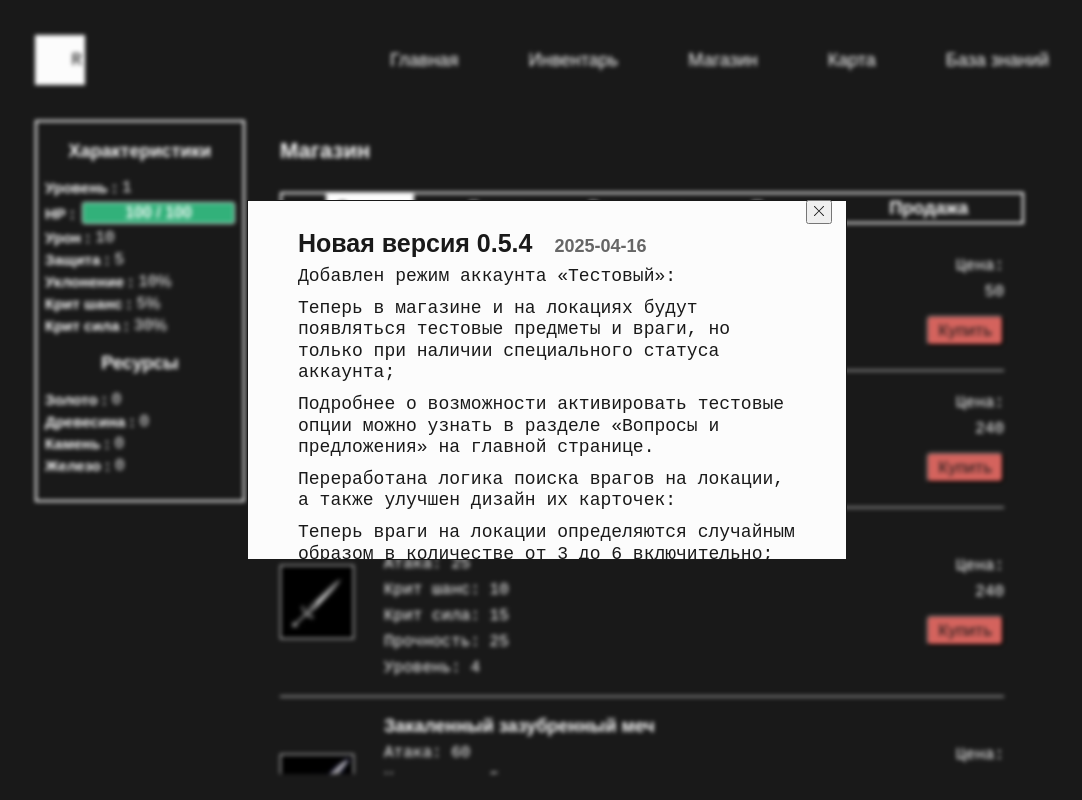
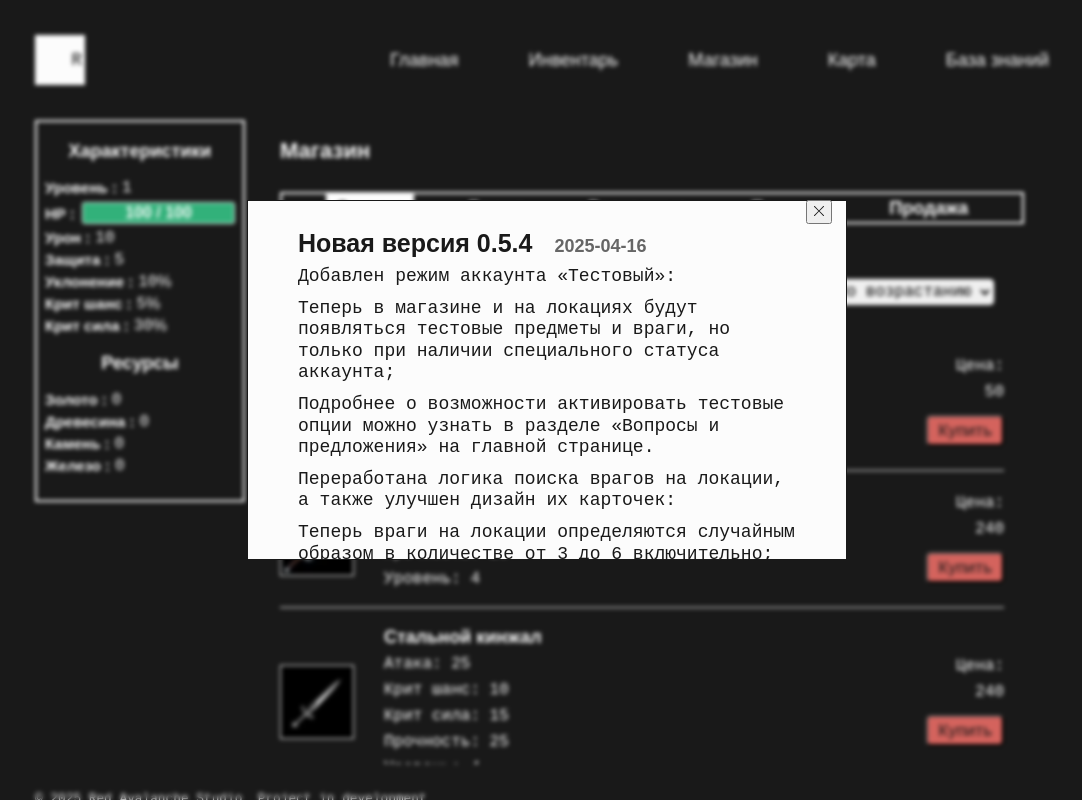
Before and after one commit to SanyaEricssonX/game-app, a Vue app: page /shop in a window 1280 px wide. Shown: the whole page, without its empty margins (93-1175 px from the left). Built offline with nearby package versions, Linux system fonts and the light colour scheme.

Commit message:
[ID-55] Добавил фильтр и сортировку на тсраницу магазин

```diff
--- a/src/pages/InventoryPage.vue
+++ b/src/pages/InventoryPage.vue
@@ -1682,12 +1682,11 @@ export default {
 }
 .inventory-item_broken__icon {
   position: absolute;
-  left: 10%;
-  top: 55%;
-  color: red;
-  font-family: Bahnschrift;
+  left: 5%;
+  top: 60%;
+  color: rgb(224, 43, 43);
   font-weight: 900;
-  font-size: 30px;
+  font-size: 25px;
 }
 .material-block {
   display: flex;
--- a/src/pages/ShopPage.vue
+++ b/src/pages/ShopPage.vue
@@ -40,9 +40,40 @@
     </ul>
 
     <div class="shop-block">
+      <div
+        class="filter-box"
+        v-if="selectedTab == 1 || selectedTab == 2 || selectedTab == 3"
+      >
+        <div class="filter">
+          <label v-for="category in filterCategory" :key="category">
+            <input
+              class="filter__radio_btn"
+              type="radio"
+              v-model="selectedCategory"
+              :value="category.name"
+              @change="setFilter(category.name)"
+            />
+            {{ category.label }}
+          </label>
+        </div>
+        <div class="sort">
+          <div class="sort-box">
+            <p class="sort__title">Уровень:</p>
+            <select class="sort__select" v-model="sortDirection">
+              <option value="asc">По возрастанию</option>
+              <option value="desc">По убыванию</option>
+            </select>
+          </div>
+        </div>
+      </div>
+
       <div class="shop-box" v-if="selectedTab == 1">
         <ul class="item-list">
-          <li class="list__item" v-for="item in weaponList" :key="item.id">
+          <li
+            class="list__item"
+            v-for="item in filteredItemList"
+            :key="item.id"
+          >
             <span class="item__logo">
               <img
                 :src="getImage(item.image)"
@@ -104,7 +135,11 @@
 
       <div class="shop-box" v-if="selectedTab == 2">
         <ul class="item-list">
-          <li class="list__item" v-for="item in armorList" :key="item.id">
+          <li
+            class="list__item"
+            v-for="item in filteredItemList"
+            :key="item.id"
+          >
             <span class="item__logo">
               <img
                 :src="getImage(item.image)"
@@ -166,7 +201,11 @@
 
       <div class="shop-box" v-if="selectedTab == 3">
         <ul class="item-list">
-          <li class="list__item" v-for="item in consumablesList" :key="item.id">
+          <li
+            class="list__item"
+            v-for="item in filteredItemList"
+            :key="item.id"
+          >
             <span class="item__logo">
               <img
                 :src="getImage(item.image)"
@@ -423,11 +462,51 @@ export default {
       inventoryRepairCost: 0,
       playerInventoryCount: 0,
       selectedTab: 1,
+      selectedCategory: "all",
+      sortDirection: "asc",
+      weaponCategories: [
+        { name: "all", label: "Все" },
+        { name: "sword", label: "Мечи" },
+        { name: "dagger", label: "Кинжалы" },
+      ],
+      armorCategories: [
+        { name: "all", label: "Все" },
+        { name: "heavy", label: "Тяжелые доспехи" },
+        { name: "light", label: "Легкие доспехи" },
+      ],
+      consumablesCategories: [
+        { name: "all", label: "Все" },
+        { name: "health", label: "Эликсиры здоровья" },
+        { name: "buff", label: "Эликсиры усиления" },
+        { name: "other", label: "Другое" },
+      ],
     };
   },
   computed: {
     triggerUpdateShop() {
       return this.$store.state.triggerUpdateShop;
+    },
+
+    filterCategory() {
+      if (this.selectedTab == 1) {
+        return this.weaponCategories;
+      } else if (this.selectedTab == 2) {
+        return this.armorCategories;
+      } else if (this.selectedTab == 3) {
+        return this.consumablesCategories;
+      }
+      return false;
+    },
+
+    filteredItemList() {
+      if (this.selectedTab == 1) {
+        return this.filterAndSort(this.weaponList);
+      } else if (this.selectedTab == 2) {
+        return this.filterAndSort(this.armorList);
+      } else if (this.selectedTab == 3) {
+        return this.filterAndSort(this.consumablesList);
+      }
+      return false;
     },
   },
   components: {},
@@ -439,6 +518,53 @@ export default {
     },
   },
   methods: {
+    setFilter(category) {
+      this.selectedCategory = category;
+    },
+
+    filterAndSort(items) {
+      const category = this.selectedCategory;
+
+      const filtered =
+        category === "all"
+          ? [...items]
+          : items.filter((item) => {
+              // Для ID начинающихся с 101
+              if (item.id.toString().startsWith("101")) {
+                return item.secondCategory === category;
+              }
+
+              if (item.id.toString().startsWith("102")) {
+                if (category === "health") {
+                  return item.category === "restoreHp";
+                }
+                if (category === "buff") {
+                  return (
+                    item.category === "buffDamage" ||
+                    item.category === "buffArmor" ||
+                    item.category === "buffDrop" ||
+                    item.category === "buffEvasion" ||
+                    item.category === "buffCritPower"
+                  );
+                }
+                if (category === "other") {
+                  return item.category === "magicChest";
+                }
+                return item.category === category;
+              }
+
+              // Для всех остальных ID
+              return item.category === category;
+            });
+
+      // Сортировка по requiredLevel
+      return filtered.sort((a, b) => {
+        const levelA = a.requiredLevel || 0;
+        const levelB = b.requiredLevel || 0;
+        return this.sortDirection === "asc" ? levelA - levelB : levelB - levelA;
+      });
+    },
+
     getImage(key) {
       if (key != 0 && typeof key == "number") {
         const item = items.findItem(key);
@@ -639,6 +765,8 @@ export default {
     },
 
     activeContent(tabNumber) {
+      this.selectedCategory = "all";
+      this.sortDirection = "asc";
       this.selectedTab = tabNumber;
     },
     isActiveBtn(tabNumber) {
@@ -916,6 +1044,7 @@ export default {
 
           this.playerInventory[i] = { ...this.playerInventory[i], ...newItem };
 
+          // Записываем прочность, если она изменилась
           if (itemDurability < newItem.durability) {
             this.playerInventory[i].durability = itemDurability;
           } else {
@@ -923,6 +1052,7 @@ export default {
           }
         }
       }
+
       this.$store.state.playerInventory = this.playerInventory;
       localStorage.setItem(
         "playerInventory",
@@ -947,7 +1077,7 @@ export default {
 .nav-list {
   display: flex;
   justify-content: space-evenly;
-  margin-bottom: 30px;
+  margin-bottom: 20px;
   border: 2px solid var(--color-light);
 }
 .nav__item {
@@ -1044,4 +1174,52 @@ export default {
   background-color: var(--color-light);
   color: var(--color-dark);
 }
+.filter-box {
+  display: flex;
+  align-items: center;
+  justify-content: space-between;
+  max-width: 714px;
+}
+.filter {
+  display: flex;
+  flex-direction: column;
+  margin-bottom: 20px;
+}
+.filter label {
+  margin-right: 15px;
+  margin-bottom: 10px;
+  cursor: pointer;
+}
+.filter__radio_btn {
+  -webkit-appearance: none;
+  -moz-appearance: none;
+  appearance: none;
+
+  border-radius: 50%;
+  width: 16px;
+  height: 16px;
+
+  border: 2px solid #999;
+  transition: 0.2s all linear;
+  outline: none;
+
+  position: relative;
+  top: 4px;
+  cursor: pointer;
+}
+.filter__radio_btn:checked {
+  border: 6px solid var(--color-green);
+}
+.sort-box {
+  display: flex;
+  align-items: center;
+  gap: 10px;
+  margin-bottom: 15px;
+}
+
+.sort__select {
+  padding: 2px 5px;
+  border: 1px solid var(--color-light);
+  border-radius: 4px;
+}
 </style>
```
